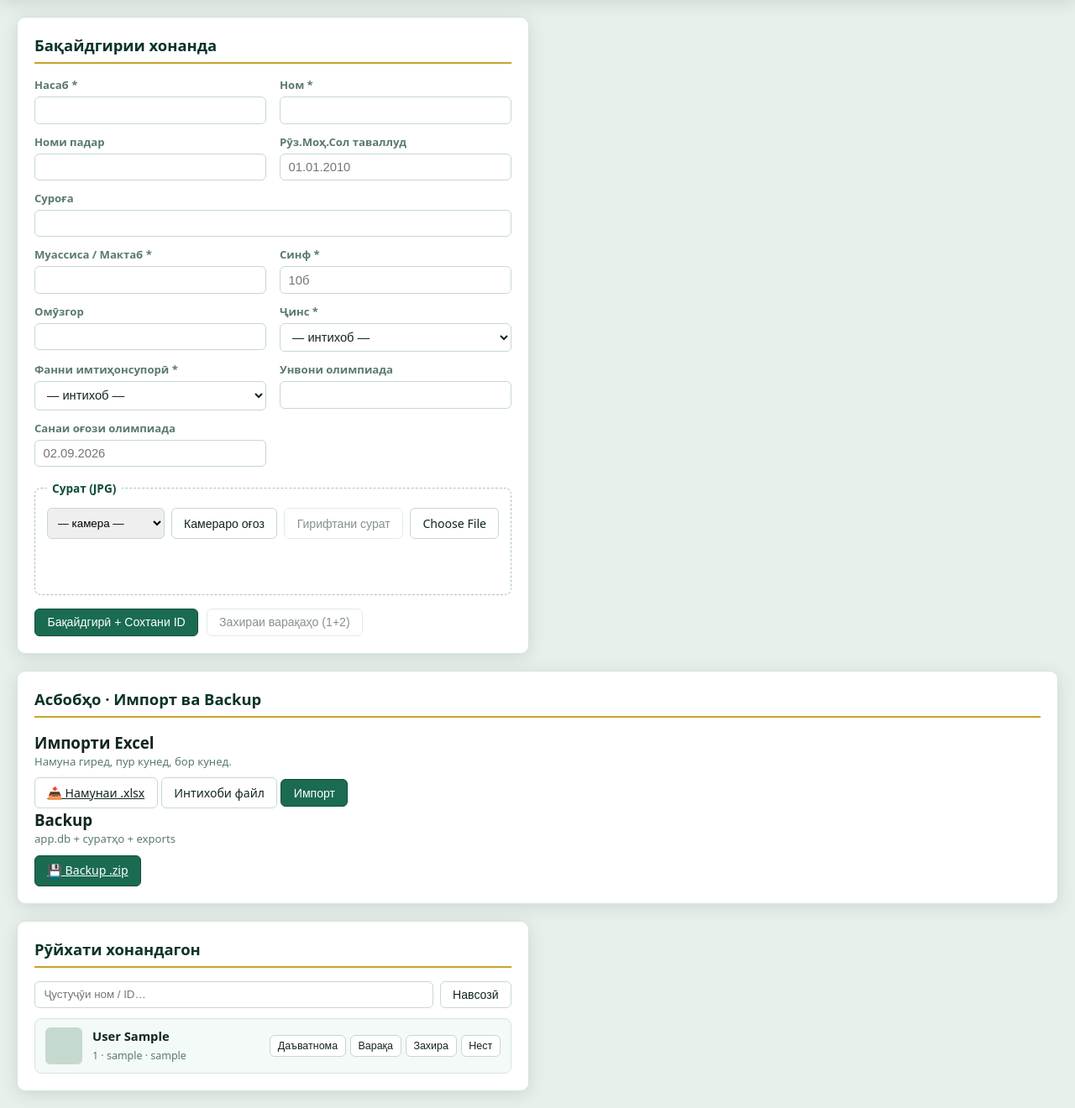
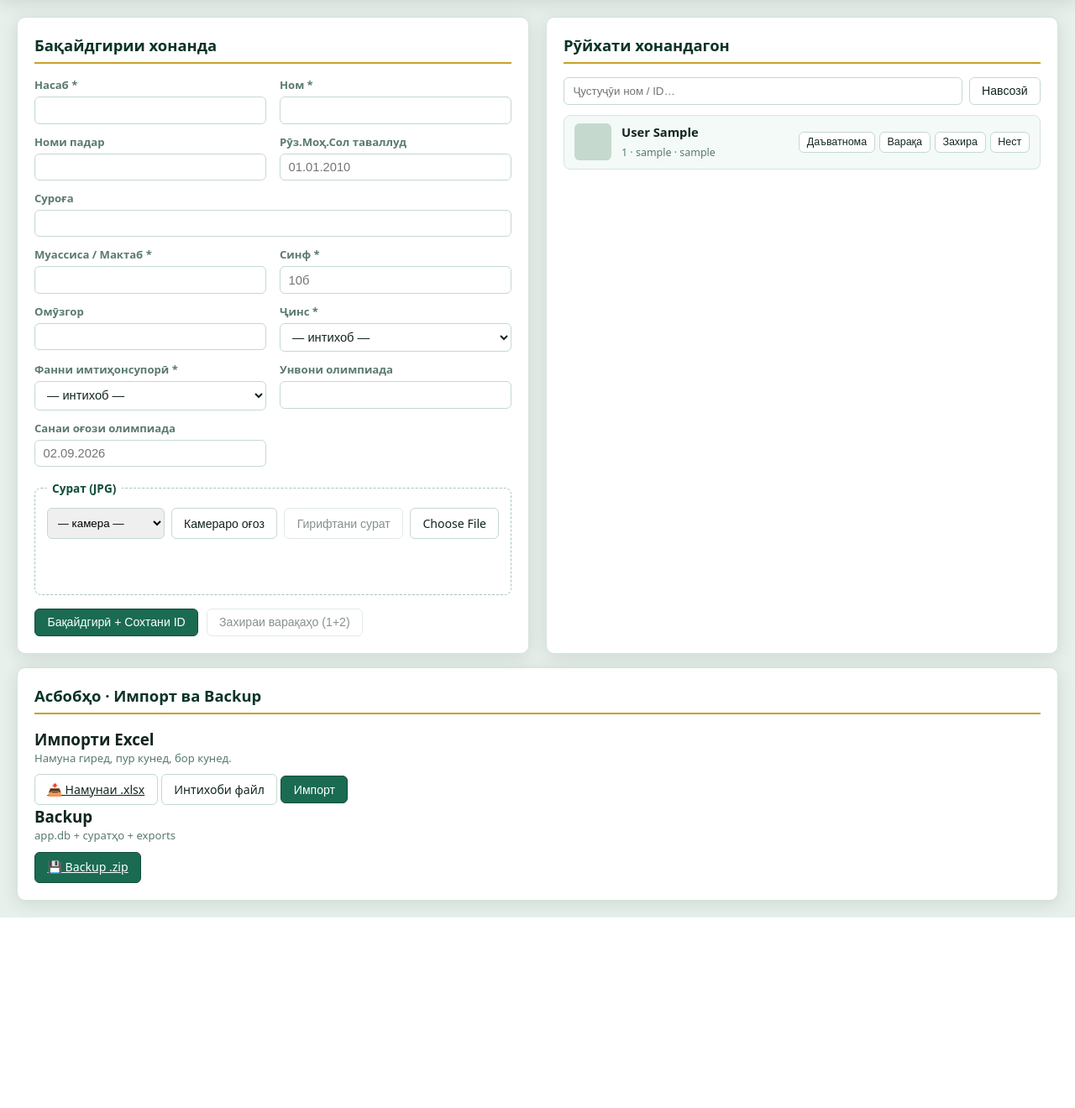
Before and after one commit to SharifzodaIbrohim/Baqaydgiri-Davotnoma, a Flask app: page /admin in a window 1280 px wide. Shown: the part 53-1373 px from the top of the page at 84% size. After the commit the page ends 1146 px from the top, so only its background shows below. Run offline with Flask 3, Linux system fonts and the light colour scheme; the visitor is signed in with stand-in values (Sample User, id 1); data comes from the database, SQL or seed files in the repository; data that the repository does not hold is empty; some libraries are stand-ins or nearby versions.

Commit message:
Register layout: form left, student list right, tools below

```diff
--- a/templates/admin.html
+++ b/templates/admin.html
@@ -75,7 +75,18 @@
             <p id="regMsg" class="msg" hidden></p>
           </form>
         </div>
-        <div class="card" style="grid-column: 1 / -1">
+
+        <div class="card">
+          <h2>Рӯйхати хонандагон</h2>
+          <div class="list-toolbar">
+            <input type="search" id="studentSearch" placeholder="Ҷустуҷӯи ном / ID…"/>
+            <button type="button" class="btn" id="btnRefreshStudents">Навсозӣ</button>
+          </div>
+          <div id="studentList" class="student-list"></div>
+        </div>
+      </div>
+
+      <div class="card" style="margin-top:16px">
         <h2>Асбобҳо · Импорт ва Backup</h2>
         <div class="tools-row">
           <div class="tool-block">
@@ -97,15 +108,6 @@
               <a class="btn primary" href="/api/backup.zip" id="btnBackup">💾 Backup .zip</a>
             </div>
           </div>
-          </div>
-        </div>
-        <div class="card">
-          <h2>Рӯйхати хонандагон</h2>
-          <div class="list-toolbar">
-            <input type="search" id="studentSearch" placeholder="Ҷустуҷӯи ном / ID…"/>
-            <button type="button" class="btn" id="btnRefreshStudents">Навсозӣ</button>
-          </div>
-          <div id="studentList" class="student-list"></div>
         </div>
       </div>
     </section>
@@ -198,20 +200,13 @@
           <button type="button" class="btn" id="btnFilter">Филтр</button>
           <button type="button" class="btn primary" id="btnExport">Export .xlsx</button>
         </div>
-        <p class="hint">Холро нависед — статус (Гузашт / Нагузашт) худкор. Сканер ба сатри хонанда мебарад.</p>
+        <p class="hint">Холро нависед. Статусро худ интихоб кунед (Гузашт / Нагузашт).</p>
         <div class="table-wrap">
           <table id="resultsTable">
             <thead>
               <tr>
-                <th>Ном</th>
-                <th>ID</th>
-                <th>Мактаб</th>
-                <th>Синф</th>
-                <th>Фан</th>
-                <th>Олимпиада</th>
-                <th>Хол</th>
-                <th>Статус</th>
-                <th>Сана</th>
+                <th>Ном</th><th>ID</th><th>Мактаб</th><th>Синф</th><th>Фан</th>
+                <th>Олимпиада</th><th>Хол</th><th>Статус</th><th>Сана</th>
               </tr>
             </thead>
             <tbody></tbody>
```
Lines whose indentation alone changed are shown as unchanged.
